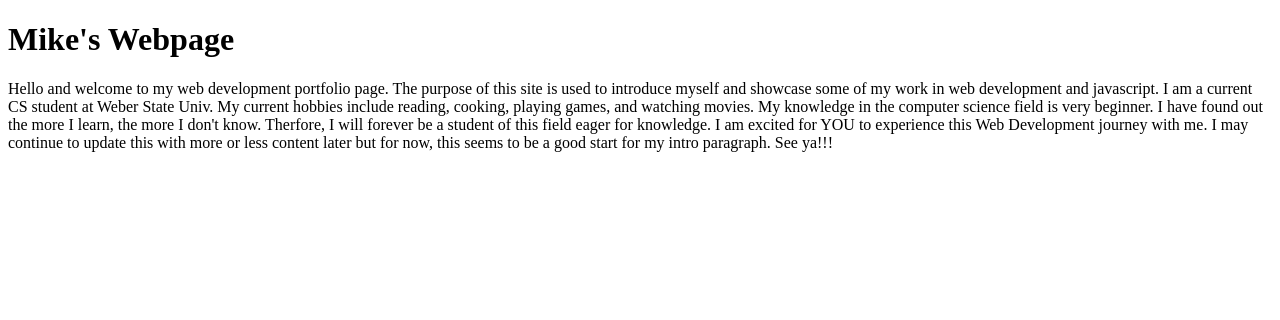
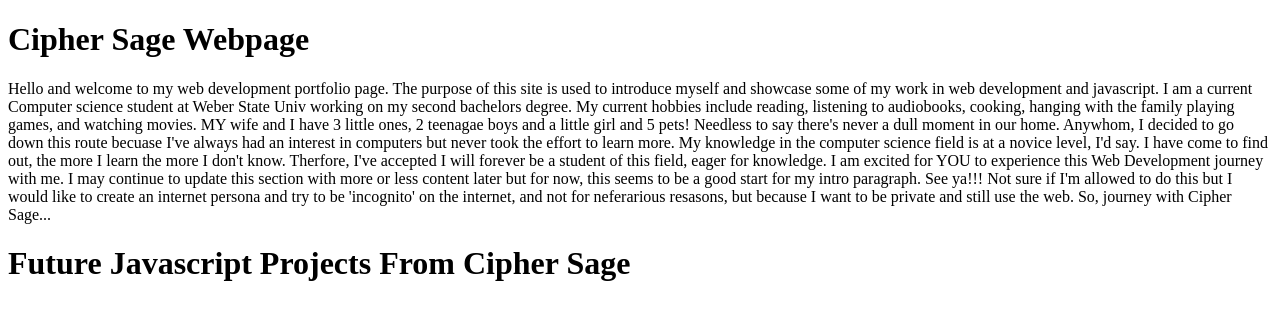
Before and after one commit to Weber-Dad89/Weber-Dad89.github.io, a plain HTML site: page index.html in a window 1280 px wide. Drawn offline with Linux system fonts and the light colour scheme.

Commit message:
made some changes to index and added new header

```diff
--- a/index.html
+++ b/index.html
@@ -3,14 +3,20 @@
 <head>
     <meta charset="UTF-8">
     <meta name="viewport" content="width=device-width, initial-scale=1.0">
-    <title>Mike's Portfolio</title>
+    <title>Cipher Sage Portfolio</title>
 </head>
 <body>
-    <h1>Mike's Webpage</h1>
+    <h1>Cipher Sage Webpage</h1>
     <p>Hello and welcome to my web development portfolio page. The purpose of this site is used to introduce myself and showcase some of my work in web development and javascript.
-        I am a current CS student at Weber State Univ. My current hobbies include reading, cooking, playing games, and watching movies. My knowledge in the computer science field is
-        very beginner. I have found out the more I learn, the more I don't know. Therfore, I will forever be a student of this field eager for knowledge. I am excited for YOU to experience
-        this Web Development journey with me. I may continue to update this with more or less content later but for now, this seems to be a good start for my intro paragraph. See ya!!!
+        I am a current Computer science student at Weber State Univ working on my second bachelors degree. My current hobbies include reading, listening to audiobooks, cooking, hanging with the family
+        playing games, and watching movies. MY wife and I have 3 little ones, 2 teenagae boys and a little girl and 5 pets! Needless to say there's never a dull moment in our home. Anywhom, I decided to
+        go down this route becuase I've always had an interest in computers but never took the effort to learn more. My knowledge in the computer science field is at a novice level, I'd say. I have come
+        to find out, the more I learn the more I don't know. Therfore, I've accepted I will forever be a student of this field, eager for knowledge. I am excited for YOU to experience this Web Development
+        journey with me. I may continue to update this section with more or less content later but for now, this seems to be a good start for my intro paragraph. See ya!!!
+
+        Not sure if I'm allowed to do this but I would like to create an internet persona and try to be 'incognito' on the internet, and not for neferarious resasons, but because I want to
+        be private and still use the web. So, journey with Cipher Sage...
     </p>
+    <h1>Future Javascript Projects From Cipher Sage</h1>
 </body>
 </html>
```
